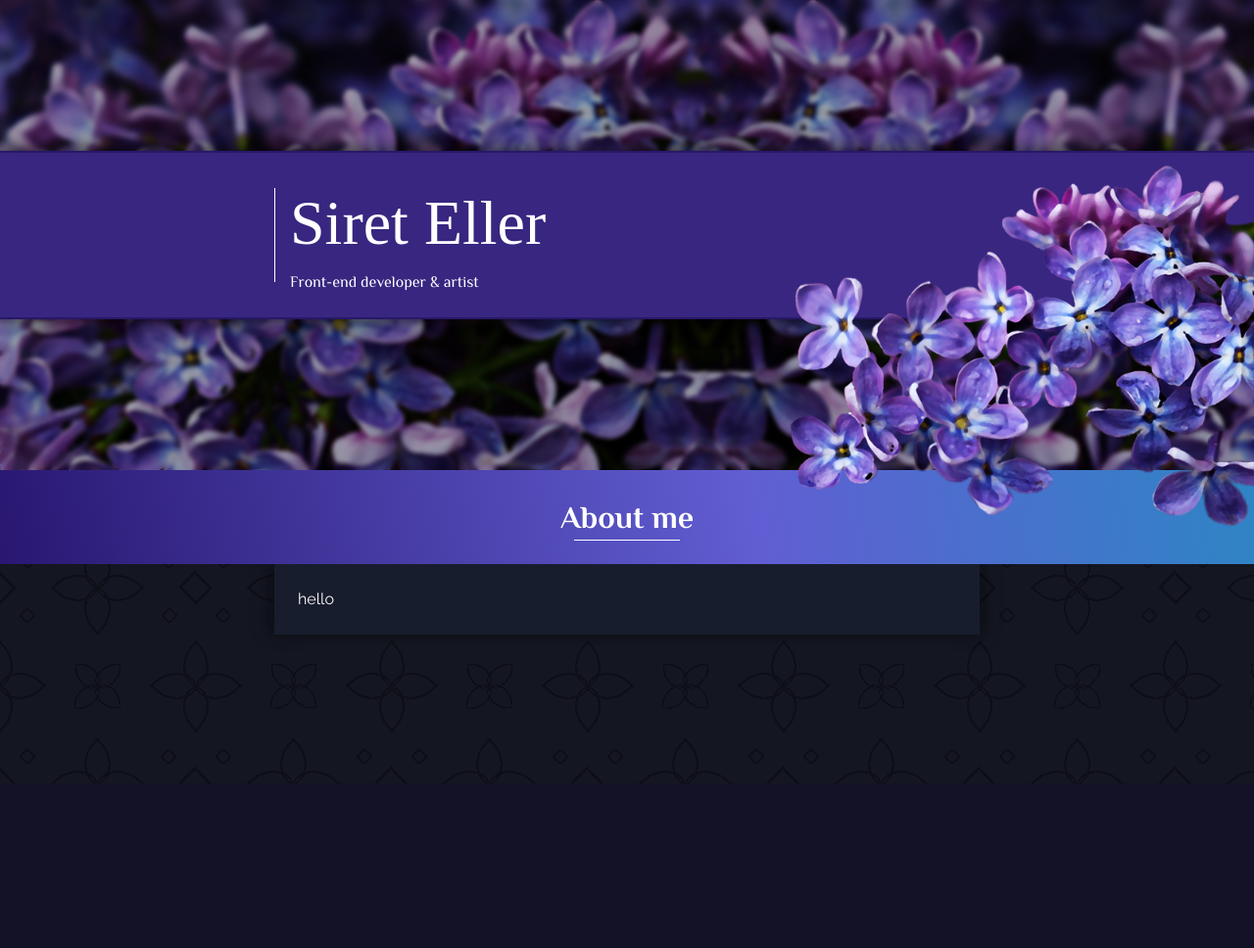
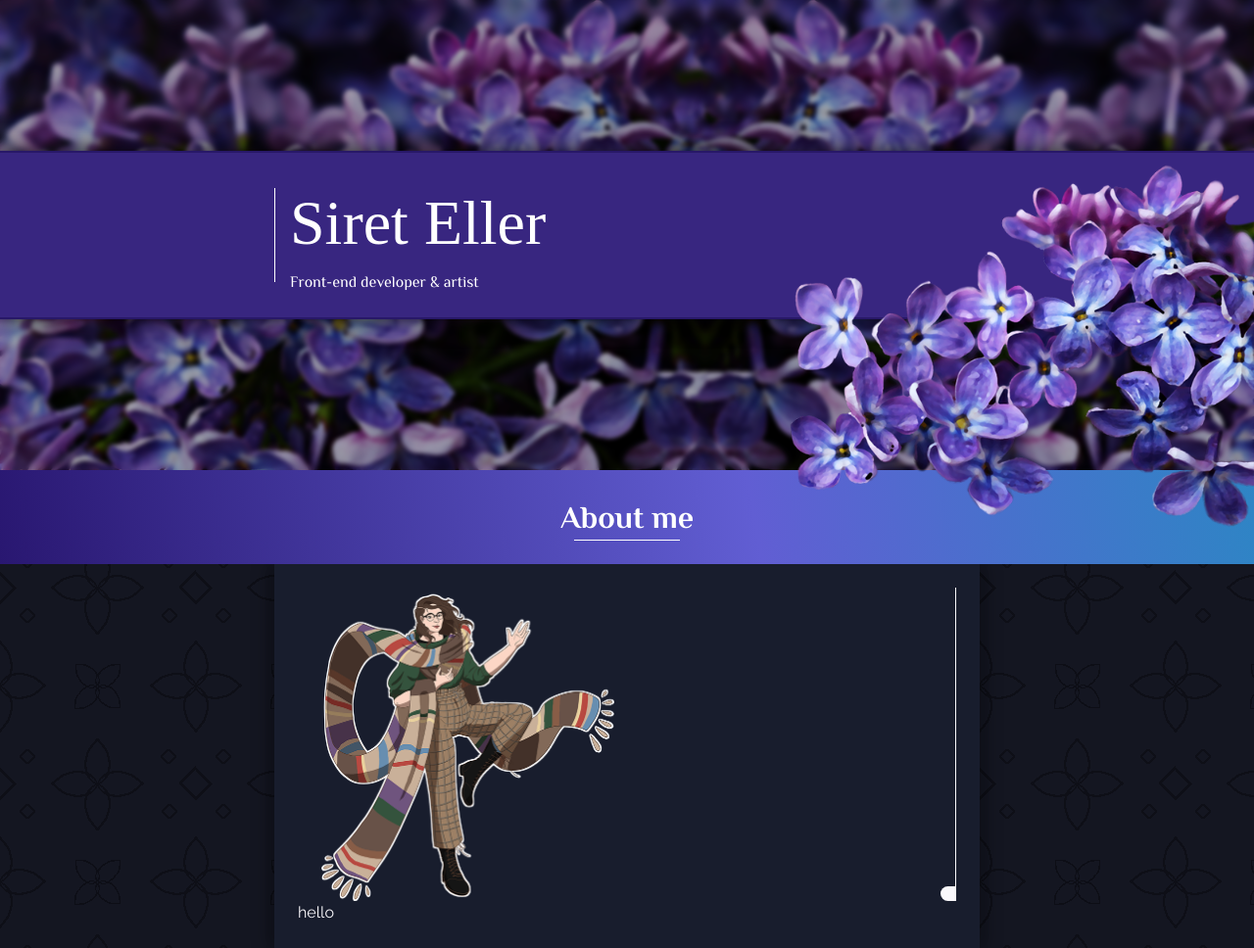
Before and after one commit to sireteller/portfolio-site, a PHP site: page / in a window 1280 px wide. Shown: the whole page at 98% size. Before the commit the page ends 800 px from the top, so only its background shows below. Run offline with PHP 8.4, Linux system fonts and the light colour scheme; some libraries are stand-ins or nearby versions; some web fonts are replaced.

Commit message:
feat(switcheroo): new component 'switcheroo'

```diff
--- /dev/null
+++ b/components/switcheroo/switcheroo.css
@@ -0,0 +1,51 @@
+.switcheroo {
+	height: 20rem;
+	overflow: hidden;
+	position: relative;
+}
+
+.switcheroo-resizer {
+	border-right: 1px solid var(--color-text-general);
+	height: 100%;
+	max-width: 100%;
+	overflow: hidden;
+	position: relative;
+	resize: horizontal;
+	z-index: 1;
+}
+
+.switcheroo-resizer::-webkit-resizer {
+	background-color: var(--color-text-general);
+	border-radius: 100% 0 0 100%;
+}
+
+.switcheroo-top-img {
+	background-color: var(--color-general-bg-primary);
+	height: 100%;
+	padding-left: 1.5rem;
+	/* Basically a random width that's definitely larger than the resizer.
+       That must be the case for overflow: hidden to cut off the image
+       when resizing. */
+	width: var(--max-width-content);
+}
+
+.switcheroo-top-img img {
+	height: 100%;
+}
+
+.switcheroo-bottom-img {
+	height: 100%;
+	left: 0;
+	padding-left: 1.5rem;
+	position: absolute;
+	top: 0;
+	/* Basically a random width that's definitely larger than the resizer.
+       That must be the case for overflow: hidden to cut off the image
+       when resizing. */
+	width: var(--max-width-content);
+	z-index: 0;
+}
+
+.switcheroo-bottom-img img {
+	height: 100%;
+}
--- /dev/null
+++ b/components/switcheroo/switcheroo.js
@@ -0,0 +1,21 @@
+class SweetSwitcheroo extends HTMLElement {
+	constructor() {
+		super();
+		this.innerHTML = `
+        <div class="switcheroo">
+            <div class="switcheroo-resizer">
+                <div class="switcheroo-top-img">
+                    <img src="./components/switcheroo/assets/intro-image__drawing.png" alt="A cartoony illustration of me"/>
+                </div>
+            </div>
+            <div class="switcheroo-bottom-img">
+                <img src="./components/switcheroo/assets/intro-image__photo.png" alt="A photograph of me"/>
+            </div>
+        </div>
+        `;
+	}
+}
+
+if ("customElements" in window) {
+	customElements.define("sweet-switcheroo", SweetSwitcheroo);
+}
--- a/css/index.css
+++ b/css/index.css
@@ -3,3 +3,4 @@
 @import url("./variables.css");
 @import url("../components/header/header.css");
 @import url("../components/heading-2/heading-2.css");
+@import url("../components/switcheroo/switcheroo.css");
--- a/index.html
+++ b/index.html
@@ -19,6 +19,7 @@
 		<script src="https://kit.fontawesome.com/28e55809cd.js" crossorigin="anonymous"></script>
 		<script src="./components/header/header.js" defer></script>
 		<script src="./components/heading-2/heading-2.js" defer></script>
+		<script src="./components/switcheroo/switcheroo.js" defer></script>
 
 		<title>Siret Eller | Portfolio</title>
 	</head>
@@ -26,6 +27,7 @@
 		<sweet-header></sweet-header>
 		<sweet-heading-2>About me</sweet-heading-2>
 		<div class="container container--small">
+			<sweet-switcheroo></sweet-switcheroo>
 			<p>hello</p>
 		</div>
 	</body>
```
Also changed, not shown: components/switcheroo/assets/intro-image__drawing.png (renamed from resources/images/intro-image__drawing.png), components/switcheroo/assets/intro-image__photo.png (renamed from resources/images/intro-image__photo.png).
